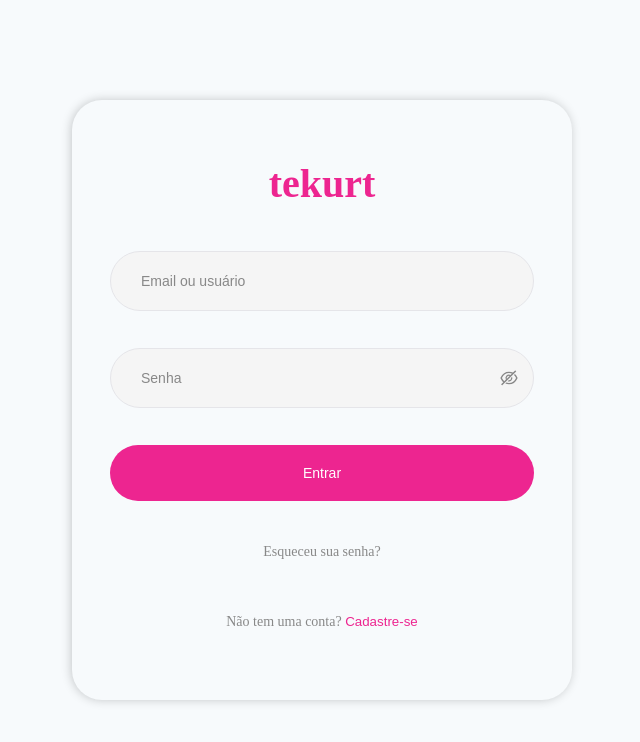
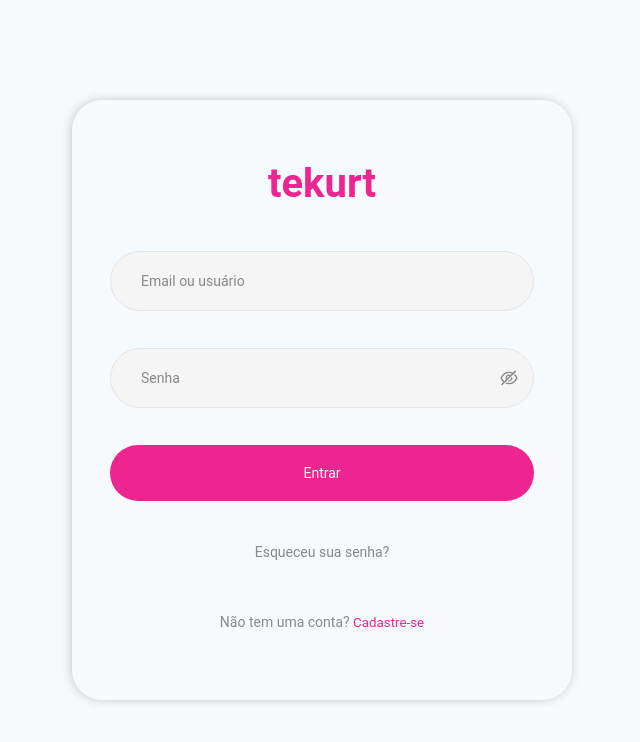
Before and after one commit to AdrianFadiga/Tekurt-Frontend, a React (Vite) app: page / in a window 1280 px wide. Shown: the top 742 px of the page, without its empty margins (318-958 px from the left). Built offline with nearby package versions, Linux system fonts and the light colour scheme.

Commit message:
style: fonte da aplicação

```diff
--- a/src/styles/global.ts
+++ b/src/styles/global.ts
@@ -1,11 +1,13 @@
 import { createGlobalStyle } from 'styled-components';
 
 export const GlobalStyle = createGlobalStyle`
+@import url('https://fonts.googleapis.com/css2?family=Roboto:ital,wght@0,100;0,300;0,400;0,500;0,700;0,900;1,100;1,300;1,400;1,500;1,700;1,900&display=swap');
   * {
     margin: 0;
     padding: 0;
     box-sizing: border-box;
     background-color: ${props => props.theme.colors.bodyBackground};
+    font-family: 'Roboto', sans-serif;
   }
 
   body::-webkit-scrollbar {
```
